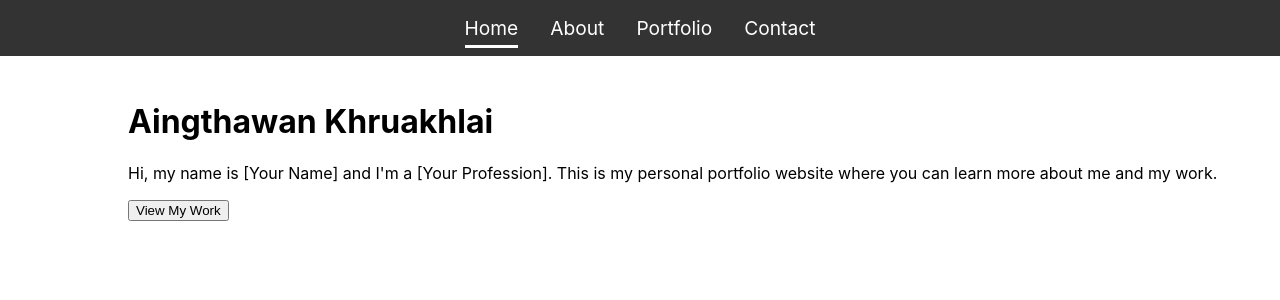
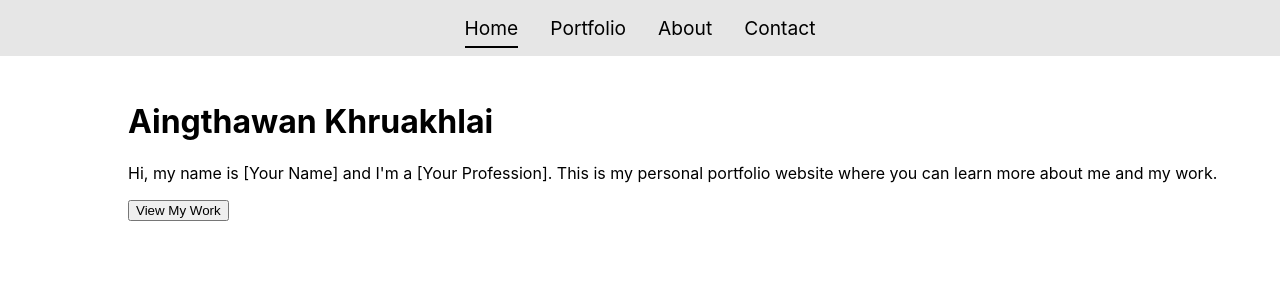
Before and after one commit to aingez/aingthawan, a React (Create React App) app: page / in a window 1280 px wide. Shown: the top 300 px of the page. Built offline with nearby package versions, Linux system fonts and the light colour scheme.

Commit message:
bright theme nav

```diff
--- a/package.json
+++ b/package.json
@@ -8,6 +8,7 @@
     "@testing-library/user-event": "^13.5.0",
     "react": "^18.2.0",
     "react-dom": "^18.2.0",
+    "react-icons": "^5.0.1",
     "react-router-dom": "^6.22.3",
     "react-scripts": "5.0.1",
     "web-vitals": "^2.1.4"
--- a/src/App.css
+++ b/src/App.css
@@ -2,42 +2,3 @@
   margin-top: 8%; /* Adjust this value to match the height of your navbar */
   margin-left: 10%;
 }
-
-.navbar {
-  background-color: #333;
-  display: flex;
-  justify-content: center;
-  padding: 1rem 0;
-  position: fixed;
-  top: 0;
-  left: 0;
-  width: 100%;
-  z-index: 100;
-}
-
-.nav-link {
-  color: #fff;
-  text-decoration: none;
-  margin: 0 1rem;
-  font-size: 1.2rem;
-  transition: color 0.3s ease;
-  position: relative;
-}
-
-.nav-link.active {
-  /* font-weight: bold; */
-}
-
-.nav-link.active::after {
-  content: "";
-  position: absolute;
-  left: 0;
-  bottom: -0.5rem;
-  width: 100%;
-  height: 0.2rem;
-  background-color: #fff;
-}
-
-.nav-link:hover {
-  color: #ccc;
-}
--- a/src/App.js
+++ b/src/App.js
@@ -17,11 +17,11 @@ const App = () => {
           <NavLink to="/" exact>
             Home
           </NavLink>
+          <NavLink to="/portfolio">
+            Portfolio
+          </NavLink>
           <NavLink to="/about">
             About
-          </NavLink>
-          <NavLink to="/portfolio">
-            Portfolio
           </NavLink>
           <NavLink to="/contact">
             Contact
--- a/src/Navbar.css
+++ b/src/Navbar.css
@@ -1,5 +1,6 @@
+
 .navbar {
-    background-color: #333;
+    background-color: #3333331f;
     display: flex;
     justify-content: center;
     padding: 1rem 0;
@@ -11,13 +12,28 @@
   }
 
   .nav-link {
-    color: #fff;
+    color: #000000;
     text-decoration: none;
     margin: 0 1rem;
     font-size: 1.2rem;
     transition: color 0.3s ease;
+    position: relative;
+  }
+
+  .nav-link.active {
+    /* font-weight: bold; */
+  }
+
+  .nav-link.active::after {
+    content: "";
+    position: absolute;
+    left: 0;
+    bottom: -0.5rem;
+    width: 100%;
+    height: 0.1rem;
+    background-color: #000000;
   }
 
   .nav-link:hover {
-    color: #ccc;
+    color: #0000007f;
   }
```
Also changed, not shown: 1 other file (tests, documents, lock files or other folders).
